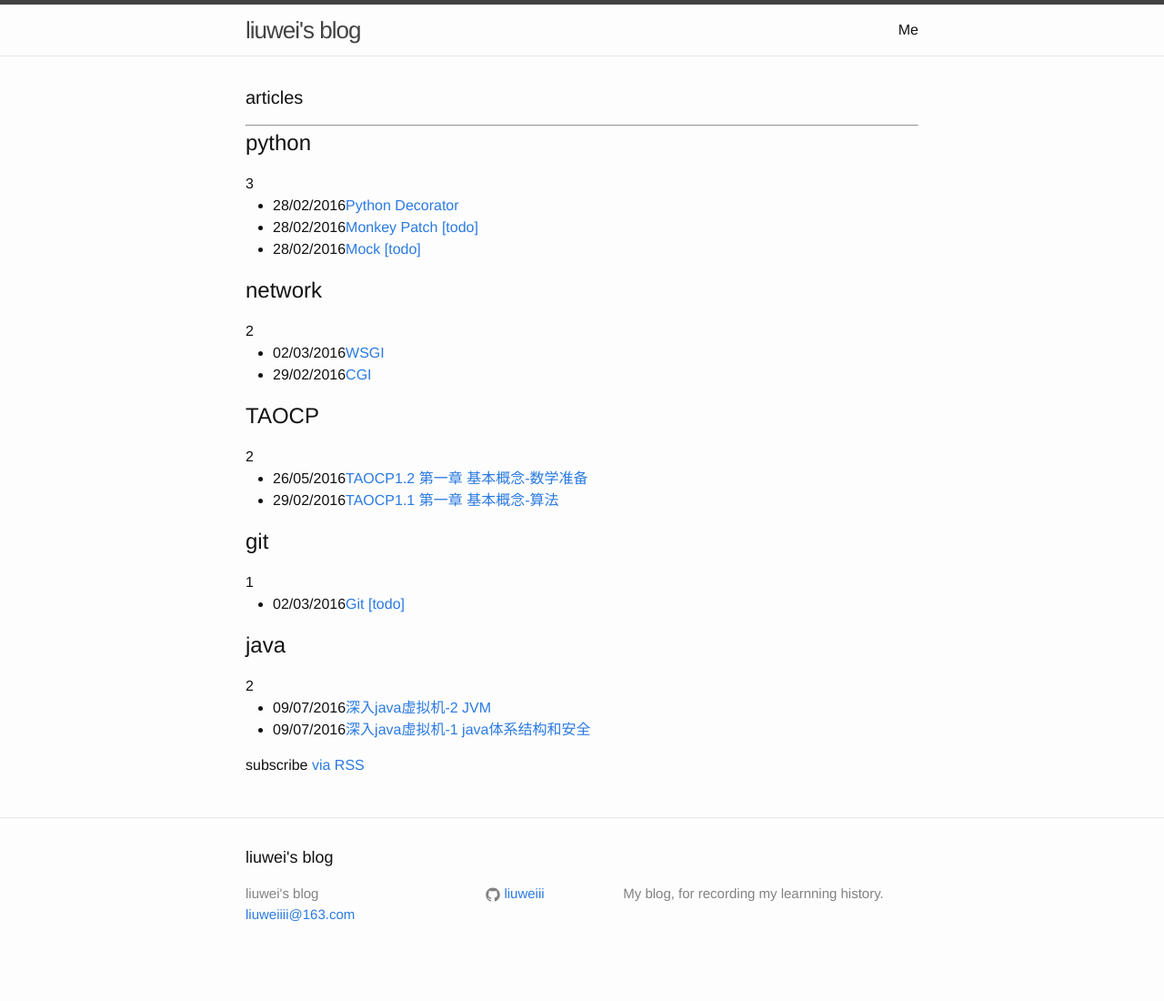
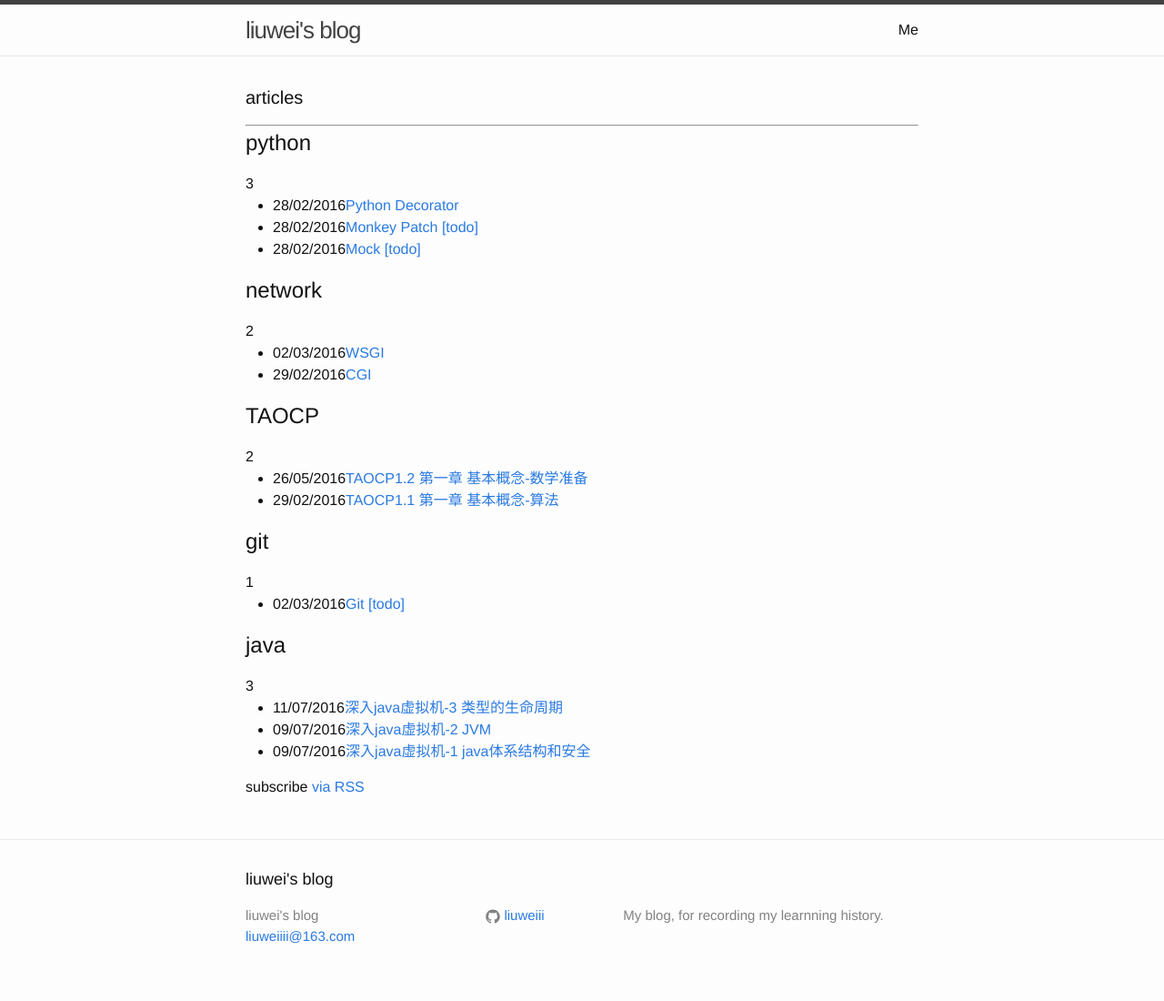
Before and after one commit to liuweiii/liuweiii.github.io, a Jekyll site: the page built from index.html, in a window 1280 px wide. Shown: the whole page at 91% size. Built offline with Jekyll 4.4.1, drawn with Linux system fonts in a browser that asks for light colours; before the commit the page ends 1076 px from its top, so only the background shows below that; some of the changed lines change nothing that is shown.

Commit message:
jvm3
Signed-off-by: liuwei <liuweiiii@163.com>

```diff
--- /dev/null
+++ b/_posts/2016-07-09-inside the java vm-3.markdown
@@ -0,0 +1,35 @@
+---
+layout: post
+title:  "深入java虚拟机-3 类型的生命周期"
+date:   2016-07-11 22:03:20 +0800
+categories: java
+tags:
+- learn
+- java
+---
+
+## 1 类型装载、连接与初始化
+
+![inside-jvm-3](/public/img/2016-07-11-inside-jvm3.png)
+
+### 1.1 装载
+
+装载的最终产品就是一个java.lang.Class类的实例对象。
+
+1. 加载类型二进制数据
+   - 从本地文件系统装载一个Java class文件
+   - 通过网络下载一个Java class文件
+   - 从一个ZIP、JAR、CAB或者其他某种归档文件中提取Java class文件
+   - 从一个i额专有数据库中提取Java class文件
+   - 把一个i额Java源文件动态编译为class文件格式
+   - 动态为某个类型计算其class文件数据
+   - 使用上述任何方法，但是使用不同于Java class文件的其他二进制文件格式
+2. 创建类型
+   把一个类型的二进制数据解析为方法区中的内部数据结构
+3. 在堆上建立一个Class对象
+
+如果一个类装载器在预先装载时遇到缺失或者错误的class文件，它必须等到程序首次主动使用该类时才报告错误（LinkageError异常）。
+
+### 1.2 验证
+
+确认类型符合Java语言的语义，并且它不会危及虚拟机的完整性。
```
Also changed, not shown: _posts/2016-07-09-inside the java vm-2.markdown (line endings or trailing spaces), public/img/2016-07-11-inside-jvm3.png (added).
